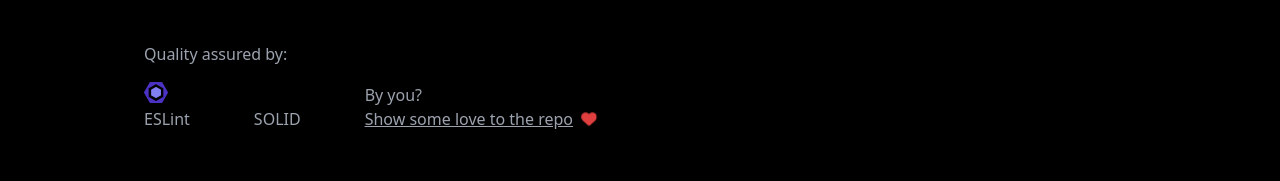
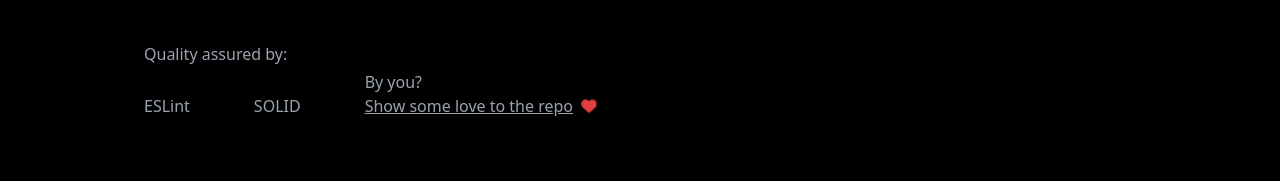
Before and after one commit to Kikemaji/resume, a Next.js app: page /en in a window 1280 px wide. Shown: the part 511-692 px from the top of the page. Built offline with nearby package versions, Linux system fonts and the light colour scheme.

Commit message:
Only text in quality section

```diff
--- a/src/components/sections/quality/QualitySection.tsx
+++ b/src/components/sections/quality/QualitySection.tsx
@@ -1,5 +1,4 @@
 import clsx from 'clsx';
-import Image from 'next/image';
 import React from 'react';
 import { FaHeart } from 'react-icons/fa6';
 import styles from './Quality.module.css';
@@ -12,16 +11,16 @@ const QualitySection = ({ dictionary }: { dictionary: Dictionary }) => {
       <h4 className="h4 md:text-center lg:text-start">
         {getTranslation(dictionary, ['qualitySection', 'title'])}
       </h4>
-      <div className="mt-1 flex items-end gap-4 md:mt-4 md:justify-center md:gap-16 lg:justify-normal">
-        <div className="flex flex-col gap-1">
-          <Image
+      <div className="mt-1 flex items-end gap-4  md:justify-center md:gap-16 lg:justify-normal">
+        <div className="flex items-center gap-1">
+          <span className="text-xs md:text-base">ESLint</span>
+          {/* <Image
             className=""
             alt={getTranslation(dictionary, ['icons', 'eslint'])}
             src="/icons/eslint.svg"
             width={24}
             height={21}
-          />
-          <span className="text-xs md:text-base">ESLint</span>
+          /> */}
         </div>
         <div
           className="
```
